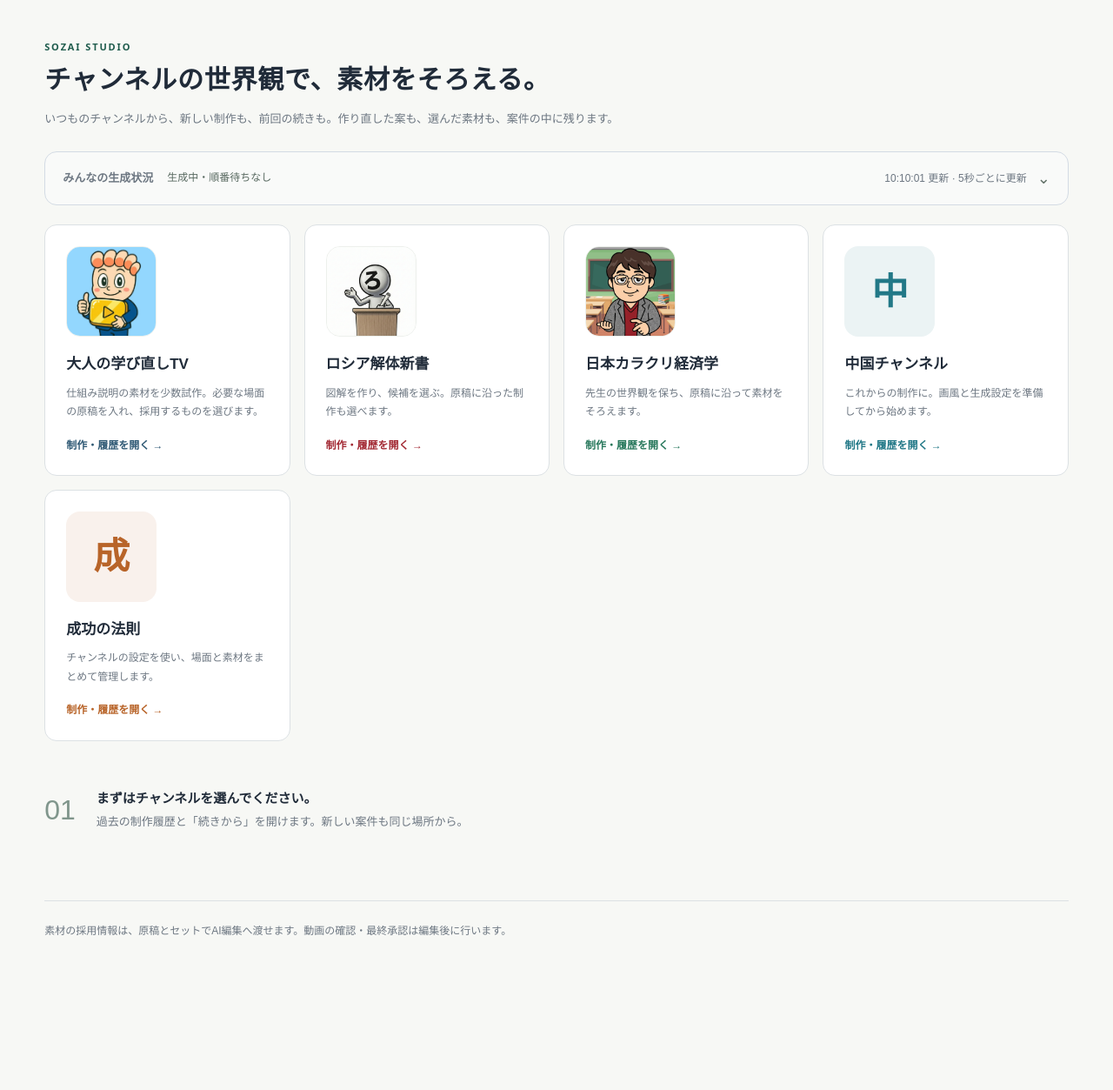
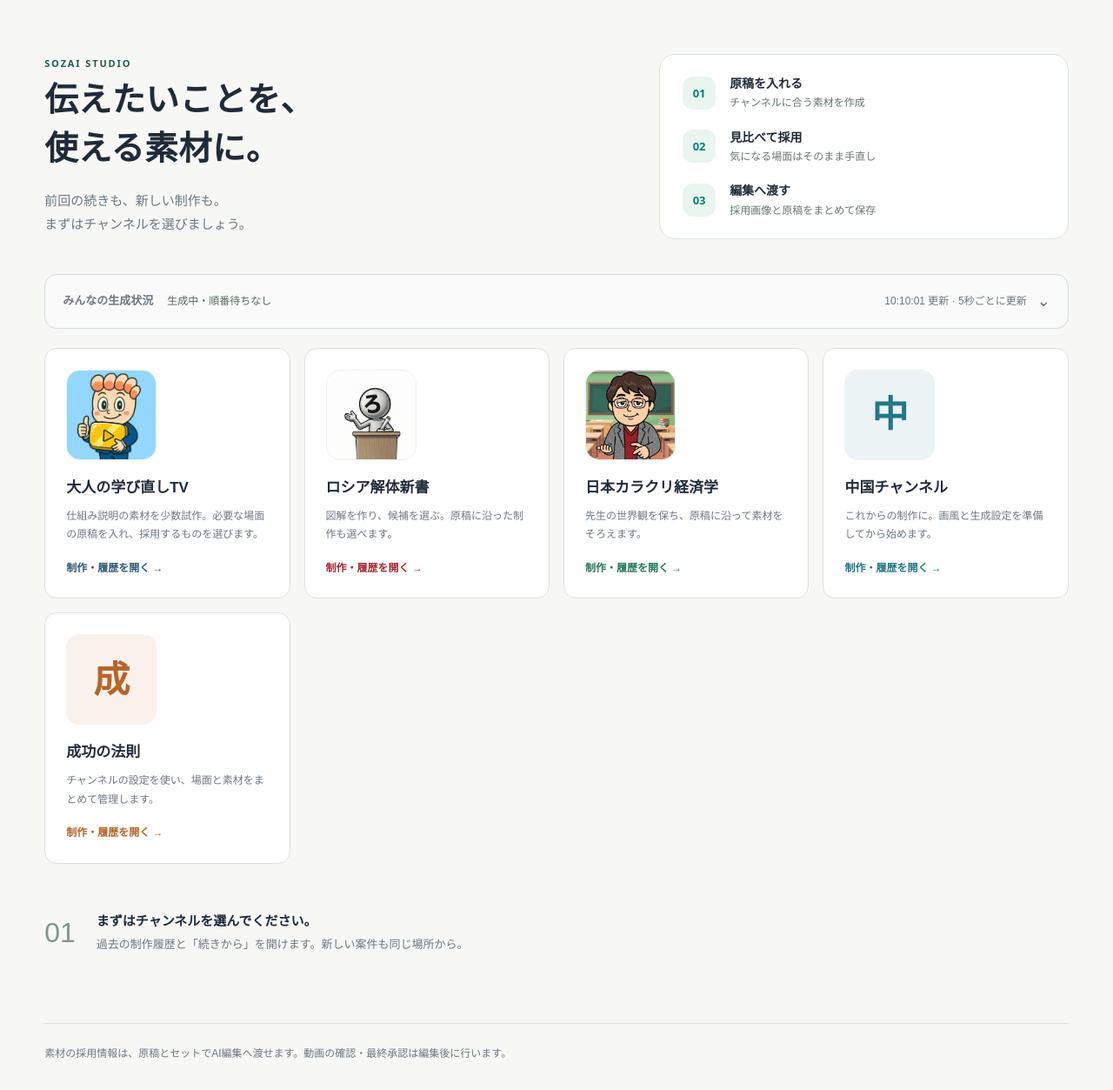
Before and after one commit to daruma3218-glitch/keizai-sentence-tool, a Flask app: page /materials in a window 1280 px wide. Shown: the part 82-1335 px from the top of the page at 87% size. Before the commit the page ends 1157 px from the top, so only its background shows below. Run offline with Flask 3, Linux system fonts and the light colour scheme; data that the repository does not hold is empty; some libraries are stand-ins or nearby versions.

Commit message:
Improve studio entry and searchable production history

```diff
--- /dev/null
+++ b/static/material_home.css
@@ -0,0 +1,30 @@
+/* The entry and history keep the same calm teal as image selection. */
+.skip-link{position:fixed;left:16px;top:-70px;z-index:100;background:#163e35;color:white;padding:12px 18px;border-radius:8px}
+.skip-link:focus{top:12px}
+.home-intro{display:grid;grid-template-columns:minmax(0,1.4fr) minmax(280px,1fr);gap:48px;align-items:center;padding:16px 0 40px}
+.home-intro h1{font-size:clamp(29px,3vw,44px);line-height:1.45;letter-spacing:.01em}
+.home-intro h1>span{display:block}
+.home-intro .subtle{margin-top:18px;line-height:1.85}
+.home-workflow{list-style:none;padding:22px 26px;margin:0;background:#fff;border:1px solid #d8e5df;border-radius:18px;display:grid;gap:18px}
+.home-workflow li{display:flex;align-items:center;gap:16px}
+.home-workflow li>span{width:38px;height:38px;display:grid;place-items:center;flex:none;font:700 13px system-ui;color:#087f73;background:#eaf5f0;border-radius:12px}
+.home-workflow strong,.home-workflow small{display:block}.home-workflow strong{font-size:14px}.home-workflow small{font-size:12px;color:#64766f;margin-top:2px}
+.workspace-quick-actions{display:flex;gap:10px;flex-wrap:wrap;justify-content:flex-end}
+.workspace-quick-actions .button{min-height:48px;border-radius:10px}
+.new-project-action{background:#087f73!important;border-color:#087f73!important;box-shadow:0 3px 0 #065e55}
+.new-project-action:hover{background:#066d63!important}
+#production-history{scroll-margin-top:24px}
+.history-search-group{display:flex;align-items:center;gap:8px;flex:1;max-width:470px}
+.history-search-group .history-search{flex:1;margin:0;max-width:none;min-width:0}
+.history-search-group input{min-height:46px;background:white}
+.history-search-group .button{min-height:44px}
+.history-search-hint{margin:-10px 0 18px;color:#596e65}
+.history-search-hint kbd{font:12px ui-monospace,monospace;background:white;border:1px solid #cad8d0;border-bottom-width:2px;border-radius:4px;padding:1px 5px;margin-left:6px}
+.history-empty{background:#fff}.history-empty strong{display:block;color:#334b40;font-size:16px}.history-empty .button{margin-top:18px;min-height:46px}
+.job-row{transition:border-color .16s,box-shadow .16s}.job-row:hover{border-color:#a1c5b7;box-shadow:0 3px 15px #193f3110}
+.job-row h3{line-height:1.65;overflow-wrap:anywhere}.job-row-actions>.button{min-height:46px;border-radius:9px}
+.job-row-actions>.button:hover{background:#eaf6f0;border-color:#91b8a5}
+.channel-card:focus-visible{outline-color:var(--channel)}
+@media(max-width:900px){.home-intro{gap:24px;grid-template-columns:1fr}.home-workflow{grid-template-columns:repeat(3,minmax(0,1fr));gap:12px;padding:20px}.home-workflow li{align-items:flex-start;gap:10px}.home-workflow small{line-height:1.6}.workspace-heading{gap:16px;align-items:flex-start}.history-tools{flex-wrap:wrap}.history-search-group{flex-basis:100%;max-width:none}}
+@media(max-width:600px){.home-intro{padding-top:0;gap:20px;padding-bottom:24px}.home-workflow{grid-template-columns:repeat(3,minmax(0,1fr));gap:8px;padding:14px 8px}.home-workflow li{flex-direction:column;align-items:center;gap:7px;text-align:center}.home-workflow li>span{width:28px;height:28px;border-radius:9px;font-size:11px}.home-workflow strong{font-size:12px}.home-workflow small{display:none}.workspace-heading{flex-direction:column}.workspace-heading h1{font-size:25px}.workspace-quick-actions{width:100%;justify-content:stretch}.workspace-quick-actions .button{flex:1}.history-search-group{flex-wrap:wrap}.history-search-group #history-clear{flex:none}.history-search-hint{margin-top:0}.history-filters button{min-height:44px}.job-row-actions .quiet-link{padding:7px 0}}
+@media(prefers-reduced-motion:reduce){.channel-card,.job-row{transition:none}.channel-card:hover{transform:none}}
--- a/static/material_home.js
+++ b/static/material_home.js
@@ -2,6 +2,9 @@ document.getElementById('new-project')?.addEventListener('submit', async event =
   event.preventDefault();
   const form = event.currentTarget, button = form.querySelector('button[type="submit"]');
   button.disabled = true;
+  const originalLabel = button.textContent;
+  button.textContent = '案件を準備しています…';
+  form.setAttribute('aria-busy', 'true');
   try {
     const result = await Studio.api('/api/material-projects', {method:'POST', body:JSON.stringify({
       channel_id:form.dataset.channel, title:form.elements.namedItem('title').value, trello_url:form.elements.namedItem('trello_url').value,
@@ -11,36 +14,63 @@ document.getElementById('new-project')?.addEventListener('submit', async event =
     location.href = project.trello_url
       ? '/materials?channel=' + encodeURIComponent(project.channel_id) + '&trello=' + encodeURIComponent(project.trello_url)
       : '/?channel_id=' + encodeURIComponent(project.source_channel_id) + '&project_id=' + encodeURIComponent(project.project_id);
-  } catch (error) { Studio.notice(error.message, true); button.disabled = false; }
+  } catch (error) {
+    Studio.notice(error.message, true); button.disabled = false; button.textContent = originalLabel;
+    form.removeAttribute('aria-busy');
+  }
 });
 
 const historyRows = Array.from(document.querySelectorAll('.job-row'));
 const historySearch = document.getElementById('history-search');
 const historyMore = document.getElementById('history-more');
 let historyFilter = 'all', historyLimit = 20;
+const historyStorageKey = 'material.history.v1.' + (document.querySelector('[data-history-channel]')?.dataset.historyChannel || '');
+try {
+  const saved = JSON.parse(sessionStorage.getItem(historyStorageKey) || '{}');
+  if (historySearch && typeof saved.query === 'string') historySearch.value = saved.query.slice(0, 300);
+  if (['all', 'unfinished', 'completed'].includes(saved.filter)) historyFilter = saved.filter;
+} catch (_) { /* Search is available when browser storage is disabled. */ }
 function showHistory() {
   if (!historySearch) return;
-  const query = historySearch.value.normalize('NFKC').toLocaleLowerCase().trim();
+  const terms = historySearch.value.normalize('NFKC').toLocaleLowerCase().trim().split(/\s+/).filter(Boolean);
   let count = 0;
   historyRows.forEach(row => {
+    const title = row.dataset.search.normalize('NFKC').toLocaleLowerCase();
     const match = (historyFilter === 'all' || row.dataset.bucket === historyFilter)
-      && row.dataset.search.normalize('NFKC').toLocaleLowerCase().includes(query);
+      && terms.every(term => title.includes(term));
     row.hidden = !match || ++count > historyLimit;
   });
+  document.querySelectorAll('[data-history-filter]').forEach(item => {
+    const active = item.dataset.historyFilter === historyFilter;
+    item.classList.toggle('active', active);
+    item.setAttribute('aria-pressed', String(active));
+  });
   document.getElementById('history-no-match').hidden = count > 0;
-  document.getElementById('history-count').textContent = count ? Math.min(count, historyLimit) + ' / ' + count + ' 件を表示 · 更新日時は日本時間' : '';
+  document.getElementById('history-count').textContent = Math.min(count, historyLimit) + ' / ' + count + ' 件を表示 · 更新日時は日本時間';
+  document.getElementById('history-clear').hidden = !terms.length && historyFilter === 'all';
   historyMore.hidden = count <= historyLimit;
+  try { sessionStorage.setItem(historyStorageKey, JSON.stringify({query:historySearch.value, filter:historyFilter})); }
+  catch (_) { /* Optional per-tab preference; never affects saved work. */ }
 }
 document.querySelectorAll('[data-history-filter]').forEach(button => button.addEventListener('click', () => {
   historyFilter = button.dataset.historyFilter;
   historyLimit = 20;
-  document.querySelectorAll('[data-history-filter]').forEach(item => {
-    item.classList.toggle('active', item === button);
-    item.setAttribute('aria-pressed', String(item === button));
-  });
   showHistory();
 }));
+function clearHistory() {
+  historySearch.value = ''; historyFilter = 'all'; historyLimit = 20;
+  showHistory(); historySearch.focus();
+}
+document.querySelectorAll('#history-clear,[data-clear-history]').forEach(button => button.addEventListener('click', clearHistory));
 historySearch?.addEventListener('input', () => { historyLimit = 20; showHistory(); });
+historySearch?.addEventListener('keydown', event => {
+  if (event.key === 'Escape' && historySearch.value) { event.preventDefault(); clearHistory(); }
+});
+document.addEventListener('keydown', event => {
+  if (event.key !== '/' || event.ctrlKey || event.metaKey || event.altKey || !historySearch
+      || event.target.closest('input,textarea,select,[contenteditable="true"],dialog[open]')) return;
+  event.preventDefault(); historySearch.focus();
+});
 historyMore?.addEventListener('click', () => { historyLimit += 20; showHistory(); });
 showHistory();
 
--- a/templates/material_base.html
+++ b/templates/material_base.html
@@ -8,12 +8,14 @@
   <link rel="stylesheet" href="{{ url_for('static', filename='material_sheet_export.css') }}">
   <link rel="stylesheet" href="{{ url_for('static', filename='studio_status.css') }}">
   <link rel="stylesheet" href="{{ url_for('static', filename='material_queue.css') }}">
+  <link rel="stylesheet" href="{{ url_for('static', filename='material_home.css', v='20261110') }}">
   <script src="{{ url_for('static', filename='studio_status.js') }}"></script>
 {% include '_studio_icons.html' %}
 </head>
 <body>
+  <a class="skip-link" href="#studio-main">本文へ移動</a>
   <header class="studio-header"><a class="brand" href="/materials"><img src="/static/brand/favicon.svg?v=20261016" width="36" height="36" alt="" style="flex-shrink:0">素材スタジオ</a><span class="header-note">原稿から、使う素材まで。</span><nav class="header-links" aria-label="共通メニュー">{% include '_hub_link.html' %}<a class="quiet-link" href="/settings/api-usage">利用状況</a><a class="quiet-link" href="/">従来の制作画面・履歴</a><a class="quiet-link" href="/logout">ログアウト</a></nav></header>
-  <main>{% block content %}{% endblock %}</main>
+  <main id="studio-main" tabindex="-1">{% block content %}{% endblock %}</main>
   <div id="notice" role="status" aria-live="polite" hidden></div>
   <script src="{{ url_for('static', filename='studio_operation.js') }}"></script>
   <script src="{{ url_for('static', filename='material_common.js') }}"></script>
--- a/templates/materials.html
+++ b/templates/materials.html
@@ -1,7 +1,7 @@
 {% extends "material_base.html" %}
 {% block content %}
 {% if not selected %}
-<section class="intro"><p class="eyebrow">SOZAI STUDIO</p><h1>チャンネルの世界観で、<br>素材をそろえる。</h1><p class="subtle">いつものチャンネルから、新しい制作も、前回の続きも。<br>作り直した案も、選んだ素材も、案件の中に残ります。</p></section>
+<section class="intro home-intro"><div><p class="eyebrow">SOZAI STUDIO</p><h1><span>伝えたいことを、</span><span>使える素材に。</span></h1><p class="subtle">前回の続きも、新しい制作も。<br>まずはチャンネルを選びましょう。</p></div><ol class="home-workflow" aria-label="素材制作の流れ"><li><span>01</span><div><strong>原稿を入れる</strong><small>チャンネルに合う素材を作成</small></div></li><li><span>02</span><div><strong>見比べて採用</strong><small>気になる場面はそのまま手直し</small></div></li><li><span>03</span><div><strong>編集へ渡す</strong><small>採用画像と原稿をまとめて保存</small></div></li></ol></section>
 {% endif %}
 {% if not selected %}{% include "material_queue.html" %}{% endif %}
 <nav class="channel-grid {% if selected %}channel-grid-compact{% endif %}" aria-label="チャンネル">
@@ -15,7 +15,7 @@
 </nav>
 {% if selected %}
 {% set chosen = (channels | selectattr('id','equalto',selected) | first) %}
-<section class="workspace-heading"><div><h1>{{ chosen.name }}</h1><p class="subtle">前回の続きから、制作を始めましょう。</p></div><button class="button dark" type="button" data-open-project>＋ 新しく作る</button></section>
+<section class="workspace-heading"><div><p class="eyebrow">YOUR WORKSPACE</p><h1>{{ chosen.name }}</h1><p class="subtle">前回の続きから、制作を始めましょう。</p></div><div class="workspace-quick-actions"><a class="button" href="#production-history">制作履歴へ ↓</a><button class="button dark new-project-action" type="button" data-open-project>＋ 新しく作る</button></div></section>
 {% if history.jobs %}
 {% set recent = history.jobs[0] %}
 <section class="continue-card" data-tone="{{ recent.tone }}" aria-label="直近の作業">
@@ -36,14 +36,15 @@
 </nav></details>
 {% if history.warning %}<p class="info" role="status">一部の制作記録を読み込めませんでした。表示できた履歴は下に残しています。少し待って画面を更新してください。</p>{% endif %}
 <section class="workspace-layout history-only">
-<div class="workspace-history">
+<div class="workspace-history" id="production-history" data-history-channel="{{ selected }}">
 <div class="history-heading"><h2>制作履歴 <span class="count">{{ history.jobs | length }} 件</span></h2><a class="quiet-link" href="/materials?channel={{ selected }}">最新の状態に更新</a></div>
 {% if history.jobs %}
 <div class="history-tools"><div class="filters history-filters" role="group" aria-label="制作履歴の状態">
   <button type="button" class="active" data-history-filter="all" aria-pressed="true">すべて</button>
   <button type="button" data-history-filter="unfinished" aria-pressed="false">作業途中 <span>{{ history.unfinished }}</span></button>
   <button type="button" data-history-filter="completed" aria-pressed="false">生成済み <span>{{ history.completed }}</span></button>
-</div><label class="history-search"><span class="sr-only">制作履歴を検索</span><input id="history-search" type="search" placeholder="タイトル・制作IDで検索"></label></div>
+</div><div class="history-search-group"><label class="history-search" for="history-search"><span class="sr-only">制作履歴を検索</span><input id="history-search" type="search" placeholder="タイトル・制作IDで検索" aria-describedby="history-search-hint" autocomplete="off"></label><button class="button compact" type="button" id="history-clear" hidden>条件を解除</button></div></div>
+<p id="history-search-hint" class="hint history-search-hint">スペースで区切ると、複数の言葉で絞り込めます。<kbd>/</kbd> キーで検索へ。</p>
 <div id="job-history" class="job-history">
 {% for j in history.jobs %}
 <article class="job-row" data-tone="{{ j.tone }}" data-job="{{ j.id }}" data-bucket="{{ j.bucket }}" data-search="{{ j.title }} {{ j.id }} {{ j.project_id }}">
@@ -60,10 +61,10 @@
 </article>
 {% endfor %}
 </div>
-<p id="history-no-match" class="empty" hidden>条件に合う制作履歴はありません。</p>
+<div id="history-no-match" class="empty history-empty" hidden><strong>条件に合う制作履歴が見つかりません</strong><p class="hint">言葉を短くするか、絞り込みを解除して探してください。</p><button class="button" type="button" data-clear-history>すべての履歴に戻す</button></div>
 <div class="history-pagination"><p id="history-count" class="hint" aria-live="polite"></p><button id="history-more" class="button" type="button" hidden>さらに表示</button></div>
 <p class="hint history-note">従来のセンテンスで作った制作履歴も表示しています。生成済みは、素材選びの前の段階です。</p>
-{% else %}<div class="empty"><span>▧</span><p>このチャンネルの制作履歴はまだありません。</p><p class="hint">「新しく作る」から原稿を入れると、ここに続きが保存されます。{% if selected == 'russia' %}<br>従来の図解は「図解の履歴・続きへ」から開けます。{% endif %}</p></div>{% endif %}
+{% else %}<div class="empty history-empty"><span aria-hidden="true">▧</span><strong>最初の素材を作りましょう</strong><p class="hint">原稿を入れると、ここに制作の続きが保存されます。{% if selected == 'russia' %}<br>従来の図解は「図解の履歴・続きへ」から開けます。{% endif %}</p><button class="button dark" type="button" data-open-project>＋ 新しく作る</button></div>{% endif %}
 {% if history.drafts %}
 <section class="draft-list"><h3>原稿を入れる案件 <span class="count">{{ history.drafts | length }} 件</span></h3>
 {% for p in history.drafts %}<article class="draft-row"><div><h3>{{ p.title }}</h3><p class="hint">{% if p.missing_jobs %}過去の制作データが見つかりません。案件の設定は保存されています。{% else %}案件を作成済み · 原稿の入力待ち{% endif %}</p></div><a class="button compact" href="/?channel_id={{ p.source_channel_id }}&amp;project_id={{ p.project_id }}">原稿を入れる →</a></article>{% endfor %}
@@ -91,4 +92,4 @@
 {% endif %}
 <footer>素材の採用情報は、原稿とセットでAI編集へ渡せます。動画の確認・最終承認は編集後に行います。</footer>
 {% endblock %}
-{% block scripts %}<script src="{{ url_for('static', filename='material_home.js') }}"></script><script src="{{ url_for('static', filename='material_queue.js') }}"></script>{% endblock %}
+{% block scripts %}<script src="{{ url_for('static', filename='material_home.js', v='20261110') }}"></script><script src="{{ url_for('static', filename='material_queue.js') }}"></script>{% endblock %}
```
Also changed, not shown: docs/entry-history-ui-2026-11-10.md (added, +19 -0 lines), tests/browser_home_ui.py (added, +107 -0 lines).
